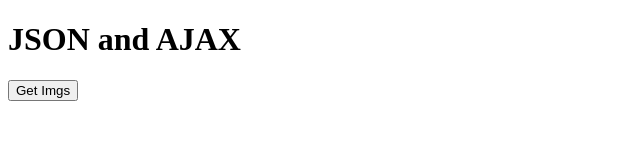
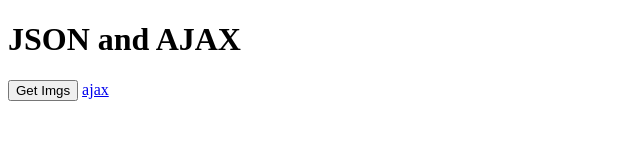
Before and after one commit to toChaim/ImagesBySusan, a plain HTML site: page index.html in a window 1280 px wide. Shown: the full height of the page, 0-640 px from the left. Drawn offline with nearby package versions, Linux system fonts and the light colour scheme.

Commit message:
add link text.

```diff
--- a/index.html
+++ b/index.html
@@ -9,7 +9,7 @@
 	<header>
 		<h1>JSON and AJAX</h1>
 		<button id="btn">Get Imgs</button>
-		<a href="./ajax.html"></a>
+		<a href="./ajax.html">ajax</a>
 	</header>
 
 	<div id="photos"></div>
```
